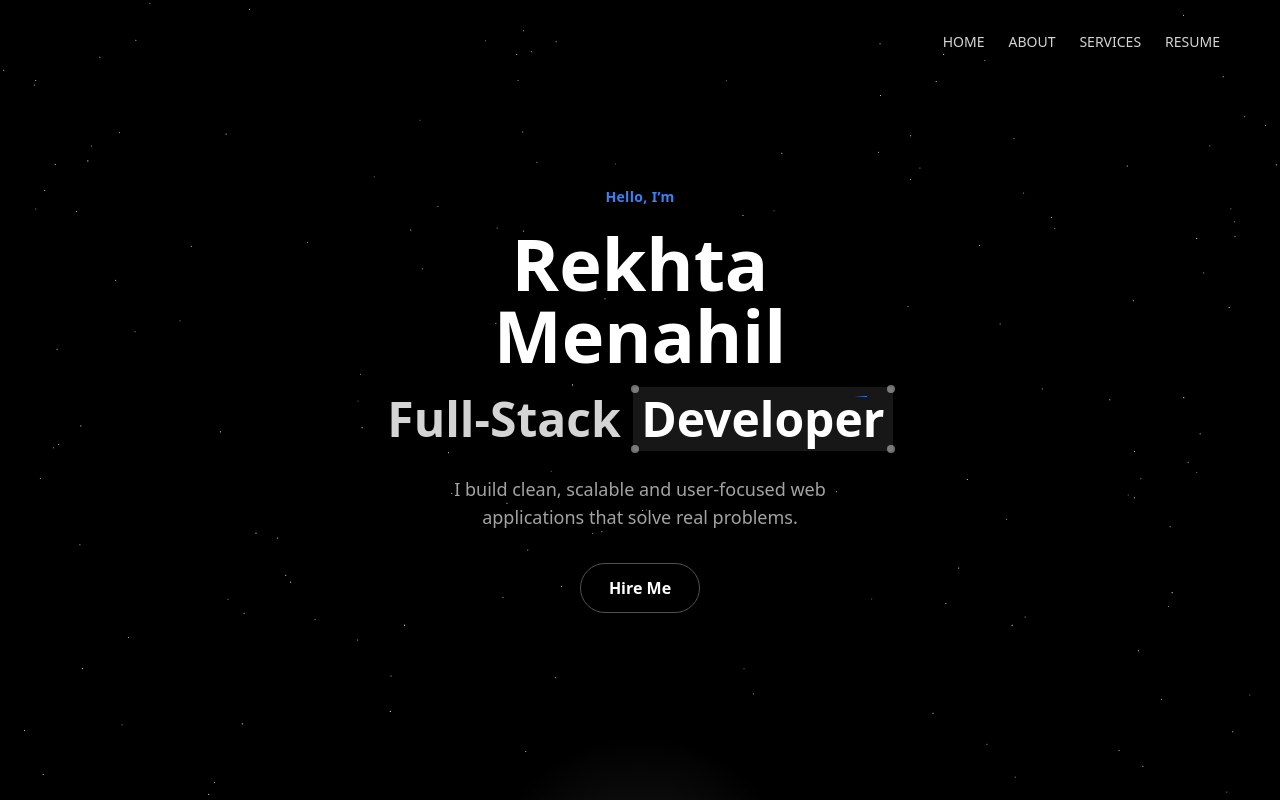
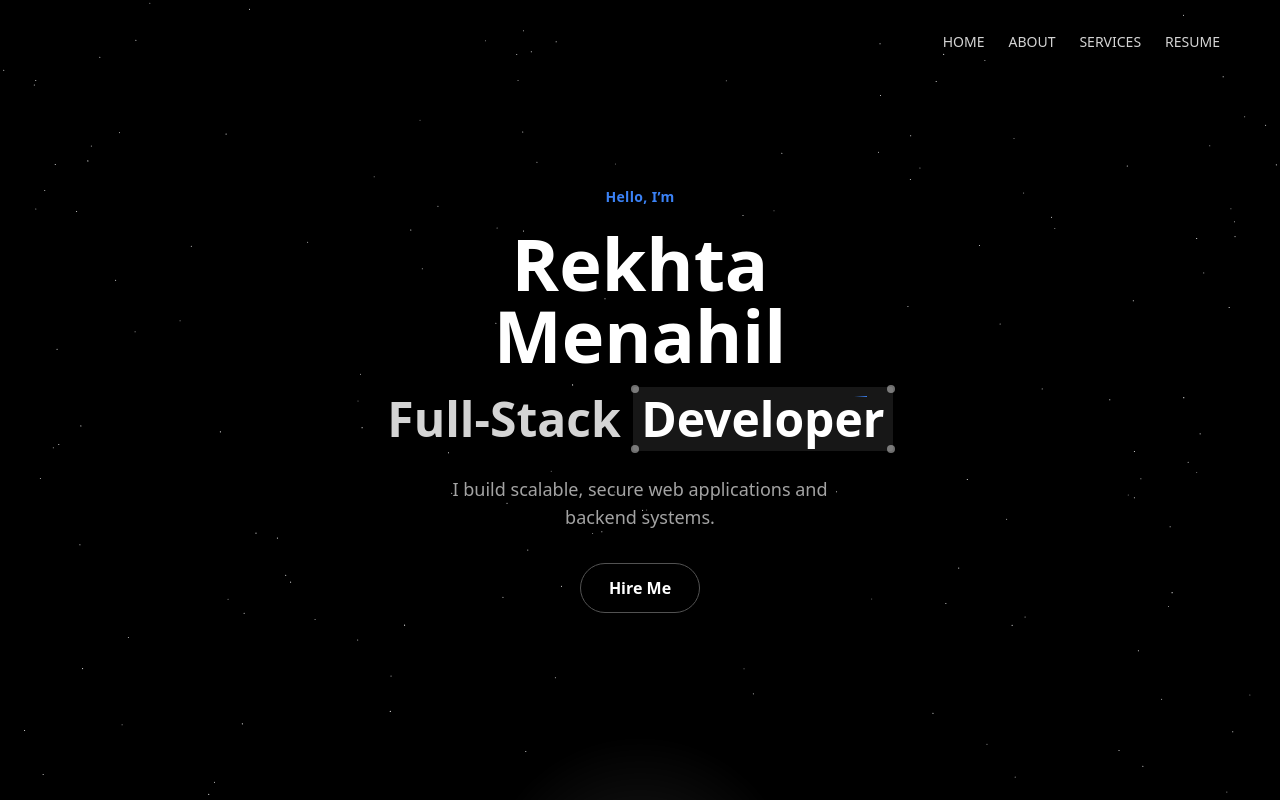
Before and after one commit to rikhtaa/Portfolio, a Next.js app in the folder my-app/: page / in a window 1280 px wide. Shown: the top 800 px of the page. Built offline with nearby package versions, Linux system fonts and the light colour scheme.

Commit message:
Update description in HeroSection component

```diff
--- a/my-app/components/HeroSection.jsx
+++ b/my-app/components/HeroSection.jsx
@@ -22,7 +22,7 @@ export  function HeroSection() {
         </h2>
 
         <p className="mt-6 text-neutral-400 text-base sm:text-lg leading-relaxed max-w-md mx-auto">
-          I build clean, scalable and user-focused web applications that solve real problems.
+          I build scalable, secure web applications and backend systems.
         </p>
 
         <div className="mt-8">
```
